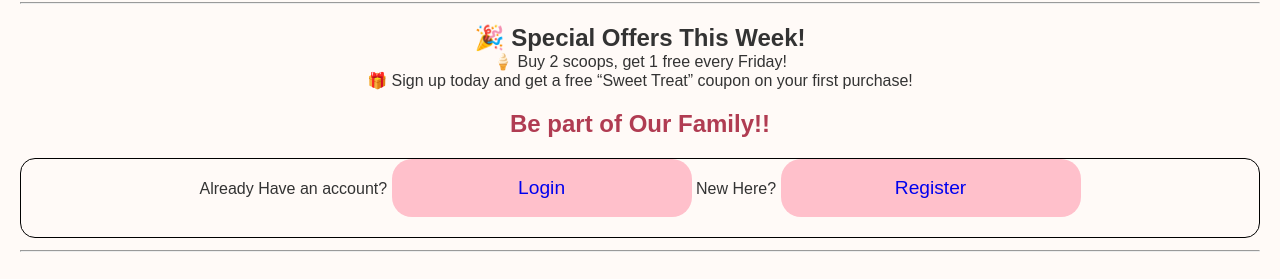
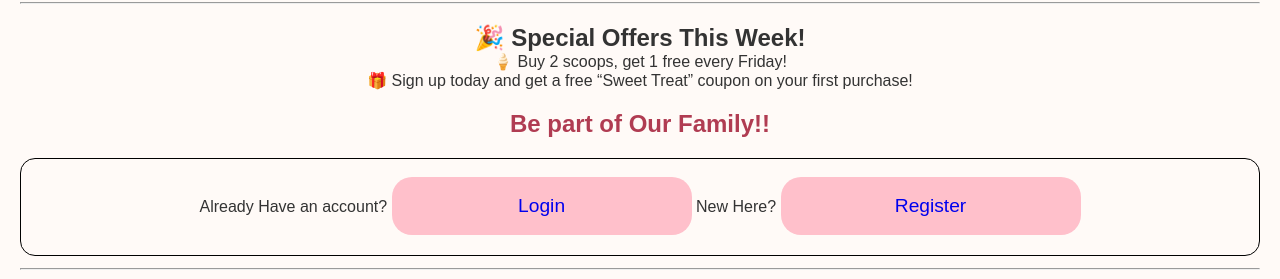
Before and after one commit to Alvin-Kimani7391/icecreamm, a website: page public/index.html in a window 1280 px wide. Shown: the part 121-400 px from the top of the page. Drawn offline with Linux system fonts and the light colour scheme.

Commit message:
Updated HTML files

```diff
--- a/public/index.html
+++ b/public/index.html
@@ -20,7 +20,7 @@
   <h2 id="h23">Be part of Our Family!!</h2>
   <section class="fam">
 
-            <span id="already">Already Have an account?</span>
+            <br><span id="already">Already Have an account?</span>
             <a  href="/login" class="intro" id="login">Login</a>
 
                 <span>New Here?</span>
```
